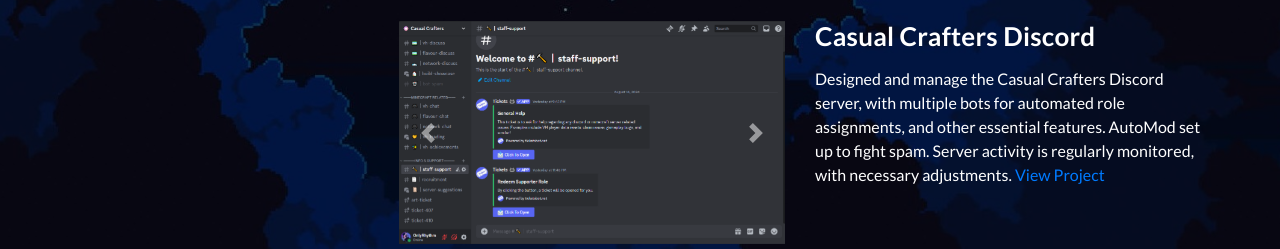
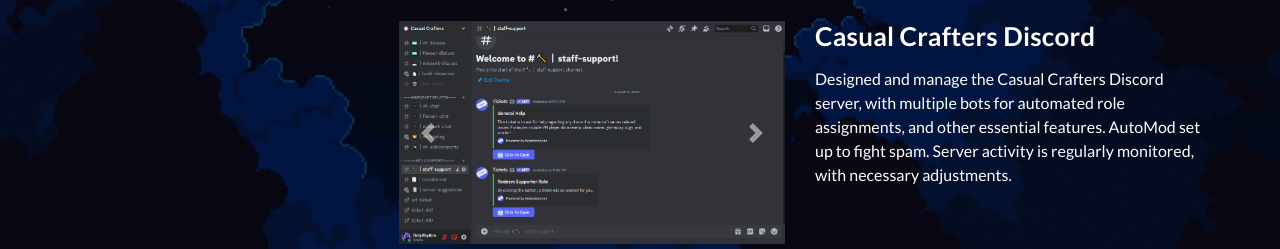
Before and after one commit to RhythmDevv/RhythmDevv.github.io, a plain HTML site: page index.html in a window 1280 px wide. Shown: the part 2729-2978 px from the top of the page. Drawn offline with nearby package versions, Linux system fonts and the light colour scheme.

Commit message:
Update index.html

```diff
--- a/index.html
+++ b/index.html
@@ -1,3 +1,4 @@
+
 <!DOCTYPE html>
 <html lang="en">
   <head>
@@ -322,7 +323,7 @@ https://templatemo.com/tm-531-reflux
                     <p>
                       Designed and manage the Casual Crafters Discord server, with multiple bots for automated role assignments,
                       and other essential features. AutoMod set up to fight spam. Server activity is regularly monitored,
-                      with necessary adjustments. <a target="_blank" href="https://discord.casualcrafters.net">View Project</a>
+                      with necessary adjustments.
                     </p>
                   </div>
                 </div>
```
